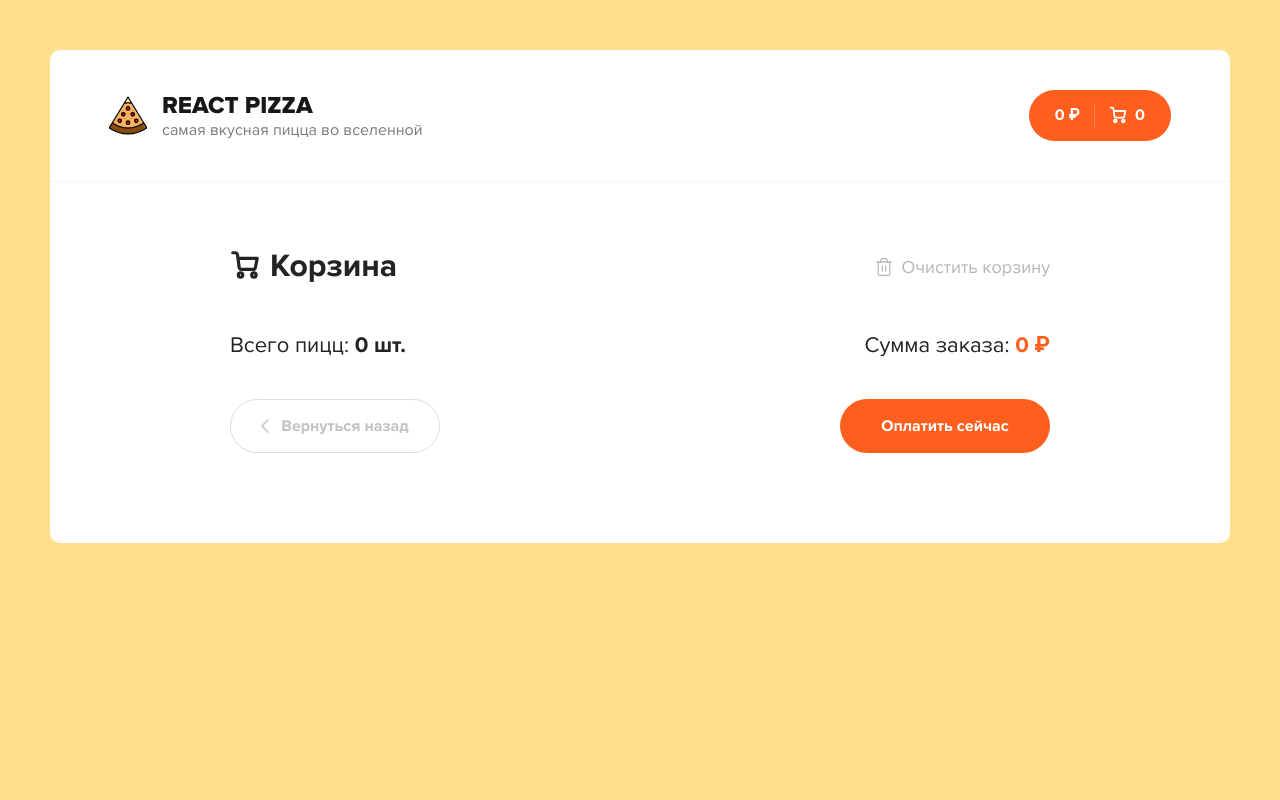
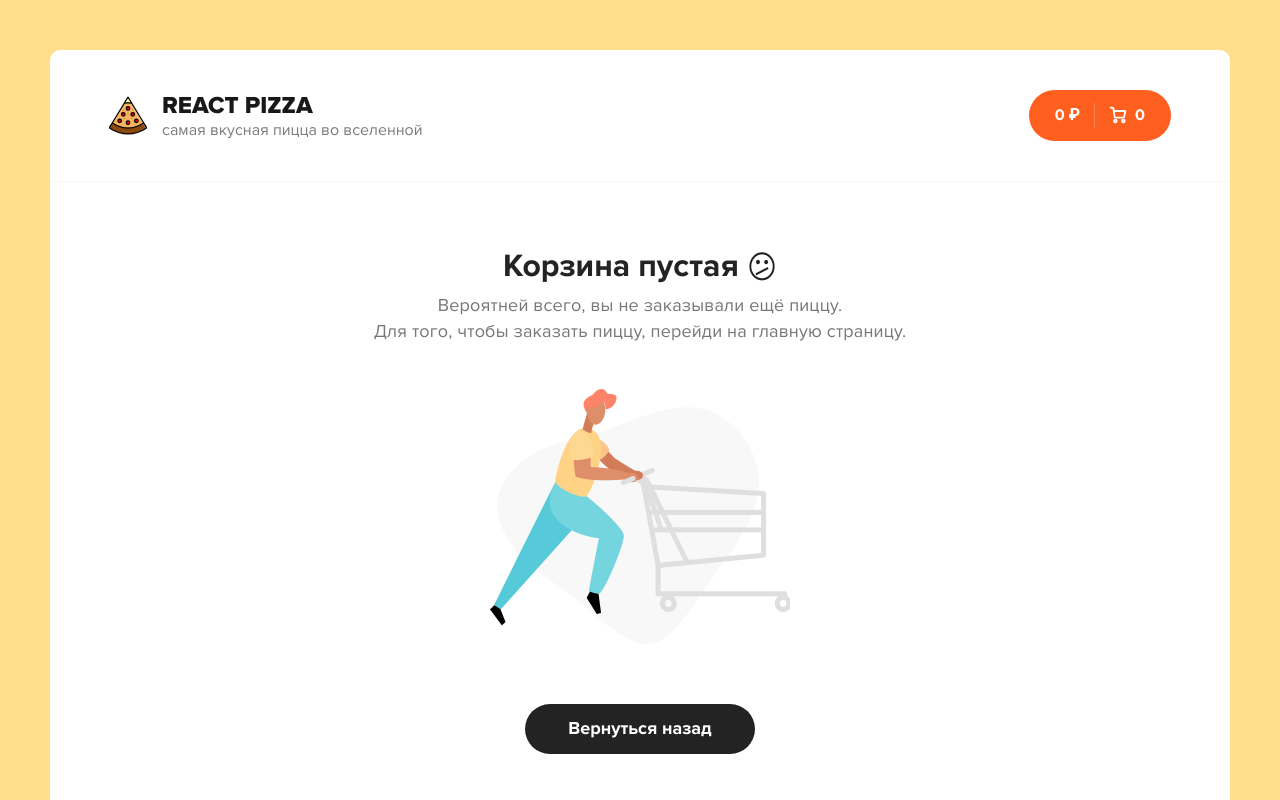
Before and after one commit to vegas-muffin/react-pizza-app, a React (Create React App) app in the folder pizza-app/: page /cart in a window 1280 px wide. Shown: the top 800 px of the page. Built offline with nearby package versions, Linux system fonts and the light colour scheme.

Commit message:
feat: add Remove button n ClearItems button

```diff
--- a/pizza-app/src/components/CartItem.jsx
+++ b/pizza-app/src/components/CartItem.jsx
@@ -1,14 +1,13 @@
 import React from 'react';
 
-function CartItem({ name, type, size, totalPrice }) {
+function CartItem({ urlImage, name, type, size, totalPrice, totalCount, onRemove }) {
+  const handleRemoveClick = () => {
+    onRemove(id);
+  };
   return (
     <div className="cart__item">
       <div className="cart__item-img">
-        <img
-          className="pizza-block__image"
-          src="https://dodopizza-a.akamaihd.net/static/Img/Products/Pizza/ru-RU/b750f576-4a83-48e6-a283-5a8efb68c35d.jpg"
-          alt="Pizza"
-        />
+        <img className="pizza-block__image" src={urlImage} alt="Pizza" />
       </div>
       <div className="cart__item-info">
         <h3>{name}</h3>
@@ -34,7 +33,7 @@
             />
           </svg>
         </div>
-        <b>2</b>
+        <b>{totalCount}</b>
         <div className="button button--outline button--circle cart__item-count-plus">
           <svg
             width="10"
@@ -57,7 +56,7 @@
         <b>{totalPrice} ₽</b>
       </div>
       <div className="cart__item-remove">
-        <div className="button button--outline button--circle">
+        <div onClick={onRemove} className="button button--outline button--circle">
           <svg
             width="10"
             height="10"
--- a/pizza-app/src/pages/Cart.jsx
+++ b/pizza-app/src/pages/Cart.jsx
@@ -1,17 +1,35 @@
 import React from 'react';
+import { useDispatch } from 'react-redux';
 import { useSelector } from 'react-redux';
+import { Link } from 'react-router-dom';
+
 import { CartItem } from '../components';
+import { clearCart, removeCartItem } from '../redux/actions/cart';
+import cartEmptyImg from '../assets/img/empty-cart.png';
 
 function Cart() {
+  const dispatch = useDispatch();
   const { totalPrice, totalCount, items } = useSelector(({ cart }) => cart);
 
   const addedPizzas = Object.keys(items).map((key) => {
     return items[key].items[0];
   });
 
+  const onClearCart = () => {
+    if (window.confirm('Вы действительно хотите очистить корзину?')) {
+      dispatch(clearCart());
+    }
+  };
+
+  const onRemoveItem = (id) => {
+    if (window.confirm('Вы действительно хотите удалить?')) {
+      dispatch(removeCartItem());
+    }
+  };
   return (
     <div className="container container--cart">
       <div className="cart">
+        {totalCount ? (
           <div className="cart__top">
             <h2 className="content__title">
               <svg
@@ -81,19 +99,40 @@
                 />
               </svg>
 
-            <span>Очистить корзину</span>
+              <span onClick={onClearCart}>Очистить корзину</span>
             </div>
           </div>
+        ) : (
+          <div className="cart cart--empty">
+            <h2>
+              Корзина пустая <icon>😕</icon>
+            </h2>
+            <p>
+              Вероятней всего, вы не заказывали ещё пиццу.
+              <br />
+              Для того, чтобы заказать пиццу, перейди на главную страницу.
+            </p>
+            <img src={cartEmptyImg} alt="Empty cart" />
+            <a href="/" className="button button--black">
+              <Link to="/">
+                <span>Вернуться назад</span>{' '}
+              </Link>
+            </a>
+          </div>
+        )}
+
         <div className="content__items">
           {addedPizzas.map((obj) => (
             <CartItem
+              urlImage={obj.imageUrl}
               name={obj.name}
               type={obj.type}
               size={obj.size}
               totalPrice={items[obj.id].totalPrice}
+              totalCount={items[obj.id].items.length}
+              onRemove={onRemoveItem}
             />
           ))}
-          {/* <CartItem name="Name" type="tonkoe" size="33" /> */}
         </div>
         <div className="cart__bottom">
           <div className="cart__bottom-details">
@@ -123,7 +162,9 @@
                 />
               </svg>
 
-              <span>Вернуться назад</span>
+              <Link to="/">
+                <span>Вернуться назад</span>{' '}
+              </Link>
             </a>
             <div className="button pay-btn">
               <span>Оплатить сейчас</span>
--- a/pizza-app/src/redux/actions/cart.js
+++ b/pizza-app/src/redux/actions/cart.js
@@ -2,3 +2,12 @@
   type: 'ADD_PIZZA_CART',
   payload: pizzaObj,
 });
+
+export const clearCart = () => ({
+  type: 'CLEAR_CART',
+});
+
+export const removeCartItem = (id) => ({
+  type: 'REMOVE_CART_ITEM',
+  payload: id,
+});
--- a/pizza-app/src/redux/reducers/cart.js
+++ b/pizza-app/src/redux/reducers/cart.js
@@ -31,6 +31,21 @@
         totalPrice,
       };
     }
+
+    case 'CLEAR_CART':
+      return { items: {}, totalPrice: 0, totalCount: 0 };
+
+    case 'REMOVE_CART_ITEM':
+      const newItems = {
+        ...state.items,
+      };
+
+      delete newItems[action.payload];
+
+      return {
+        ...state,
+        items: newItems,
+      };
     default:
       return state;
   }
```
Lines whose indentation alone changed are shown as unchanged.
